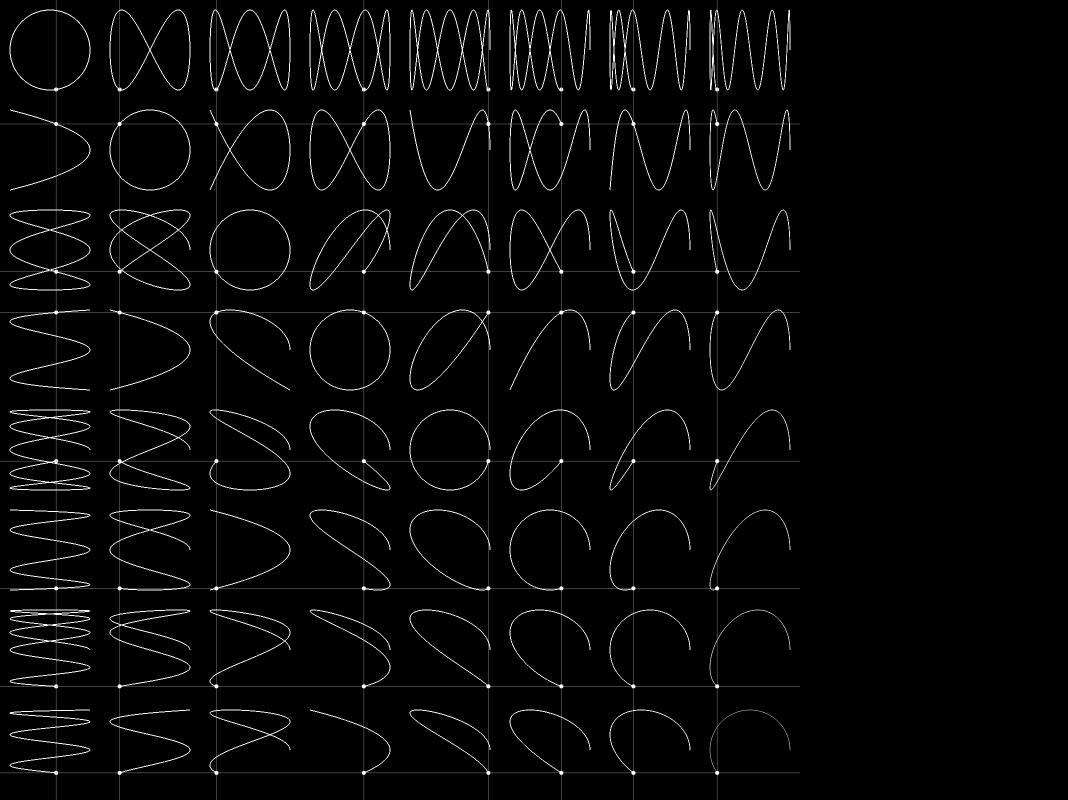
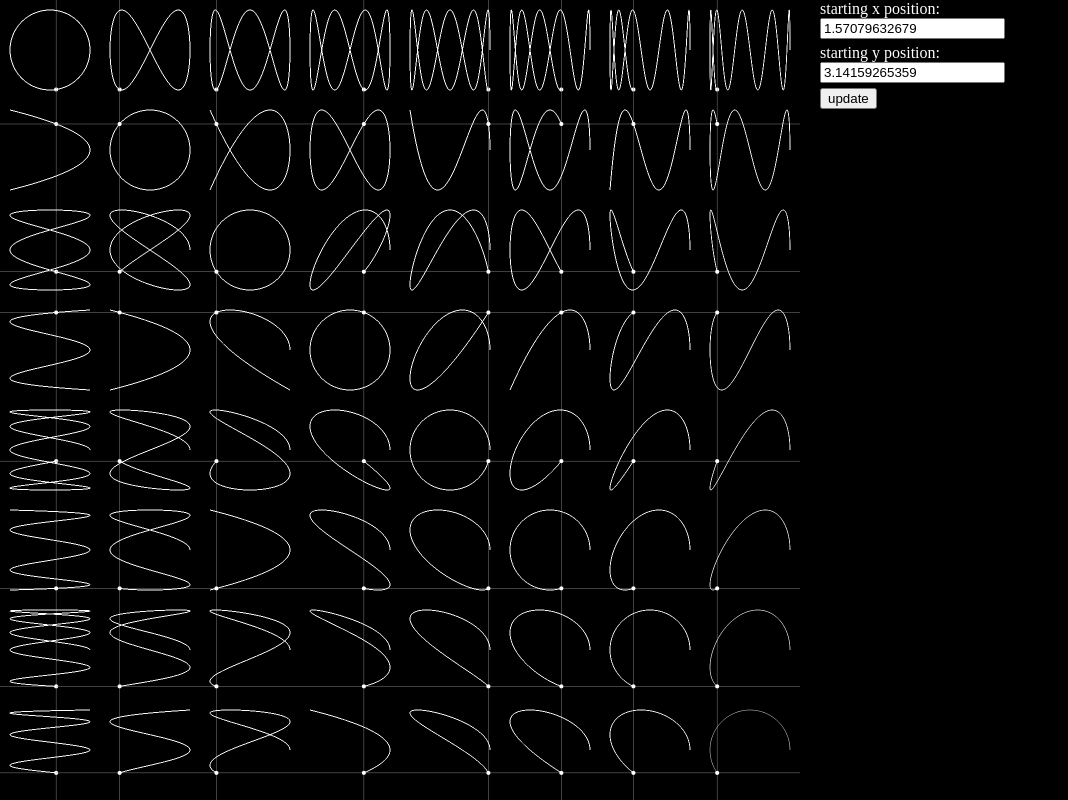
Before and after one commit to andlehma/lissajous, a plain HTML site: page index.html in a window 1280 px wide. Shown: the whole page, without its empty margins (0-1068 px from the left). Drawn offline with Linux system fonts and the light colour scheme.

Commit message:
added basic interactivity

```diff
--- a/index.html
+++ b/index.html
@@ -9,6 +9,13 @@
 	<body>
 		<canvas id="canvas1"></canvas>
 		<canvas id="canvas2"></canvas>
+		<div class="controls">
+			<label for="omega">starting x position:</label>
+			<input type="text" id="omega" value="1.57079632679">
+			<label for="delta">starting y position:</label>
+			<input type="text" id="delta" value="3.14159265359">
+			<button onclick="init()">update</button>
+		</form>
 		<script src="script.js"></script>
 	</body>
 </html>
--- a/main.css
+++ b/main.css
@@ -18,3 +18,16 @@ p {
 	font-family: sans;
 	font-size: 10px;
 }
+
+.controls {
+	position: relative;
+	left: 820px;
+	width: 200px;
+	height: 200px;
+	color: white;
+}
+
+input[type="text"] {
+	display: block;
+	margin-bottom: 5px;
+}
--- a/script.js
+++ b/script.js
@@ -2,6 +2,8 @@ const canvas1 = document.getElementById('canvas1');
 const canvas2 = document.getElementById('canvas2');
 const ctx1 = canvas1.getContext('2d');
 const ctx2 = canvas2.getContext('2d');
+const omegaInput = document.getElementById('omega');
+const deltaInput = document.getElementById('delta');
 const pi = Math.PI;
 let iW = iH = 1600;
 canvas1.width = canvas1.height = canvas2.width = canvas2.height = iW;
@@ -83,6 +85,8 @@ function animate() {
 		point.update();
 	});
 
+	omega = parseFloat(omegaInput.value);
+	delta = parseFloat(deltaInput.value);
 }
 
 init();
```
